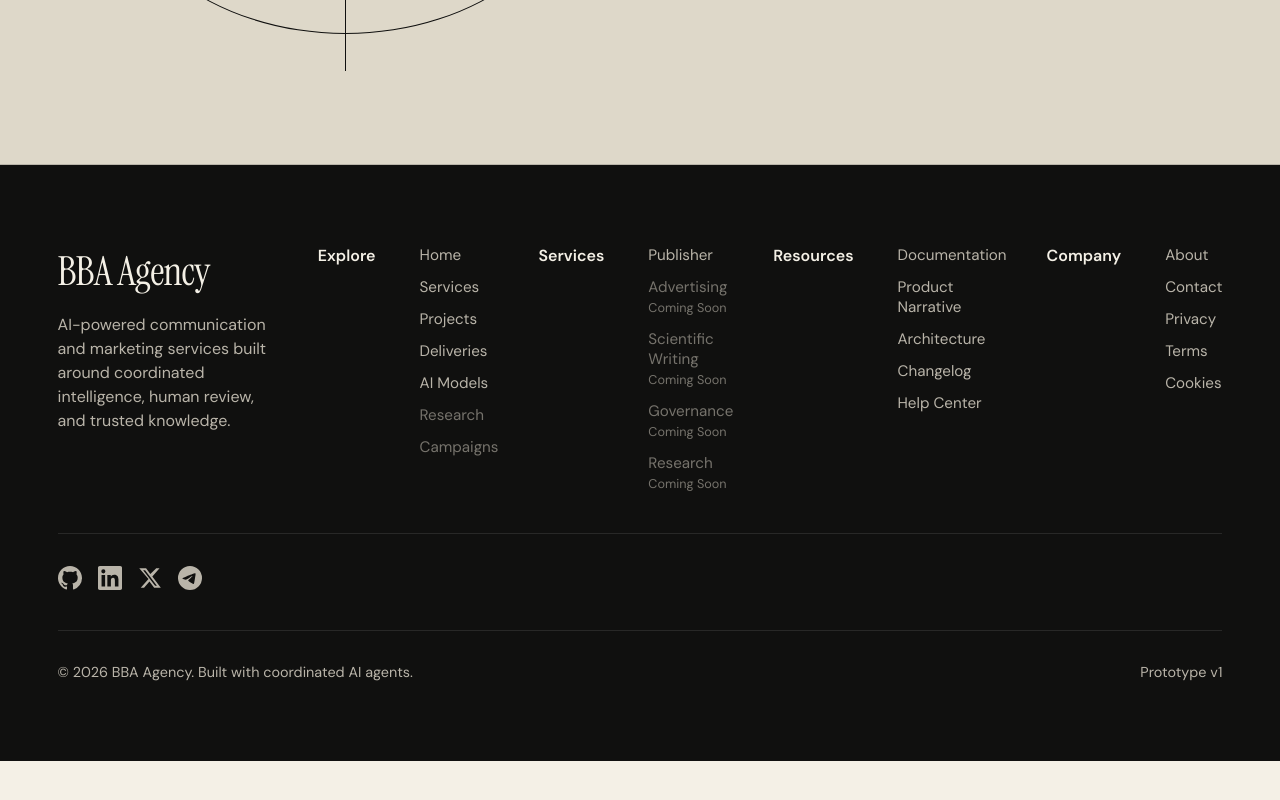
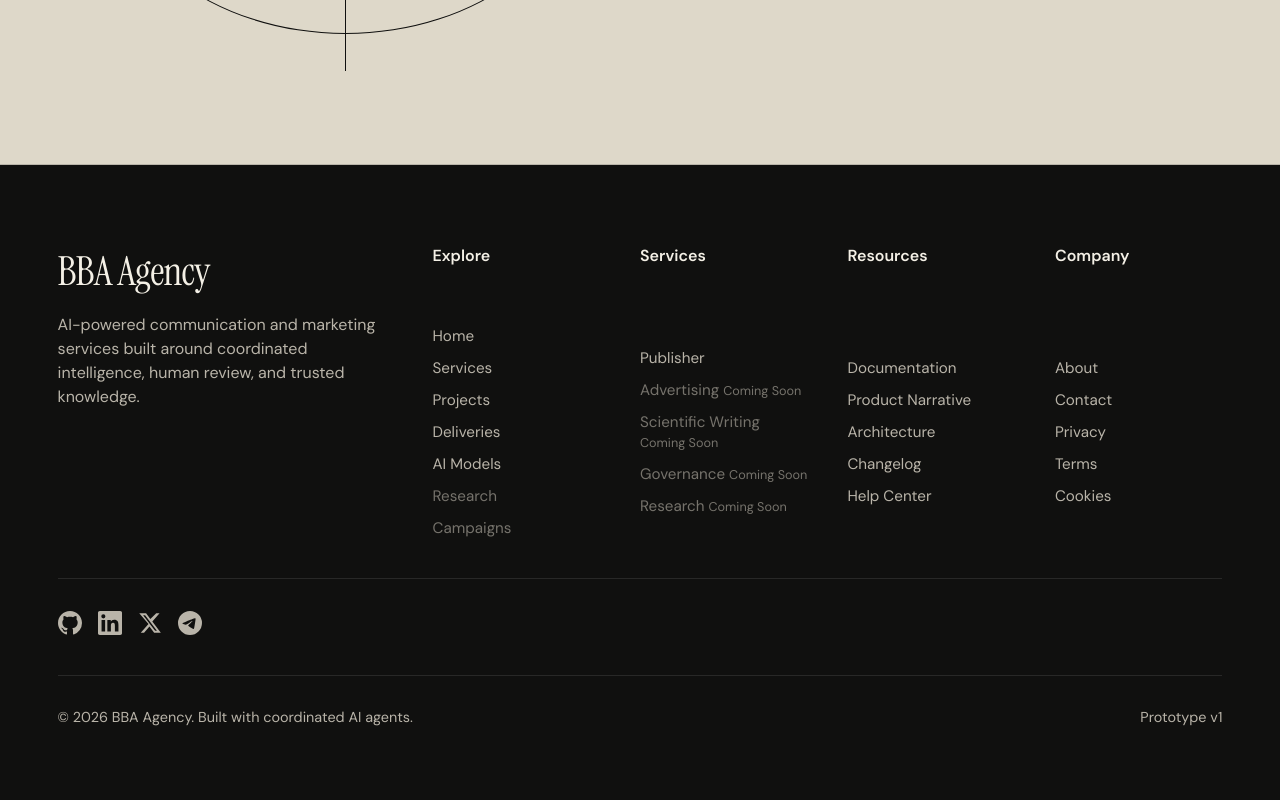
Before and after one commit to Axodus/BBA-Agency, a Next.js app in the folder static/: page / in a window 1280 px wide. Shown: the part 3232-4032 px from the top of the page. Before the commit the page ends 3993 px from the top, so only its background shows below. Built offline with nearby package versions, Linux system fonts and the light colour scheme.

Commit message:
update social url and css nav

```diff
--- a/static/app/components/AgencyFooter.tsx
+++ b/static/app/components/AgencyFooter.tsx
@@ -4,8 +4,8 @@ const footerLinks = {
   social: {
     github: "https://github.com/axodus",
     linkedin: "https://linkedin.com/company/axodus",
-    telegram: "https://t.me/axodus",
-    x: "https://x.com/axodus",
+    telegram: "https://t.me/axodusfinance",
+    x: "https://x.com/axodusfinance",
   },
   version: "Prototype v1",
 };
--- a/static/app/globals.css
+++ b/static/app/globals.css
@@ -662,6 +662,14 @@ footer button {
   line-height: 1.5;
   margin: 0;
 }
+.agency-footer-nav {
+    gap: 44px;
+    font-size: 15px;
+    display: flex;
+    flex-direction: row;
+    flex-wrap: wrap;
+
+}
 
 .agency-footer-nav h3 {
   font-size: 1rem;
```
